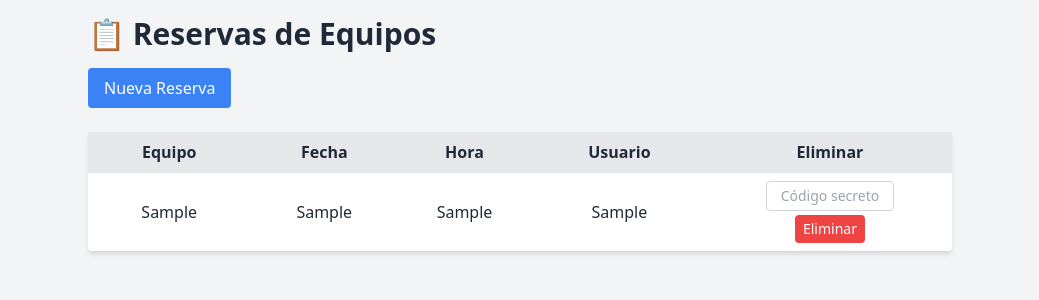
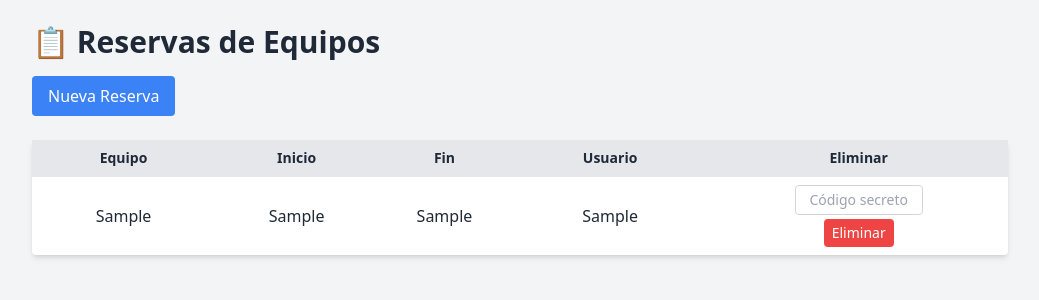
Before and after one commit to dugaveral/lab-reservas, a Flask app: page / in a window 1280 px wide. Shown: the top 300 px of the page, without its empty margins (120-1159 px from the left). Run offline with Flask 3, Linux system fonts and the light colour scheme; tables that the repository leaves empty hold one stand-in row (values such as "Sample post"); some libraries are stand-ins or nearby versions.

Commit message:
Actualiza vista de reservas con inicio y fin

```diff
--- a/templates/index.html
+++ b/templates/index.html
@@ -5,7 +5,7 @@
   <script src="https://cdn.tailwindcss.com"></script>
 </head>
 <body class="bg-gray-100 text-gray-800">
-  <div class="max-w-4xl mx-auto p-4">
+  <div class="max-w-5xl mx-auto p-6">
     <h1 class="text-3xl font-bold mb-4">📋 Reservas de Equipos</h1>
 
     <a href="/reservar" class="inline-block bg-blue-500 text-white px-4 py-2 rounded hover:bg-blue-600">
@@ -13,11 +13,11 @@
     </a>
 
     <table class="table-auto w-full mt-6 bg-white shadow-md rounded">
-      <thead class="bg-gray-200">
+      <thead class="bg-gray-200 text-sm">
         <tr class="text-center">
           <th class="px-4 py-2">Equipo</th>
-          <th class="px-4 py-2">Fecha</th>
-          <th class="px-4 py-2">Hora</th>
+          <th class="px-4 py-2">Inicio</th>
+          <th class="px-4 py-2">Fin</th>
           <th class="px-4 py-2">Usuario</th>
           <th class="px-4 py-2">Eliminar</th>
         </tr>
@@ -26,8 +26,8 @@
         {% for r in reservas %}
         <tr class="text-center border-t">
           <td class="py-2">{{ r[1] }}</td>
-          <td class="py-2">{{ r[2] }}</td>
-          <td class="py-2">{{ r[3] }}</td>
+          <td class="py-2">{{ r[2].replace('T', ' ')[:16] }}</td>
+          <td class="py-2">{{ r[3].replace('T', ' ')[:16] }}</td>
           <td class="py-2">{{ r[4] }}</td>
           <td class="py-2">
             <form action="/eliminar/{{ r[0] }}" method="POST" class="flex flex-col items-center">
```
